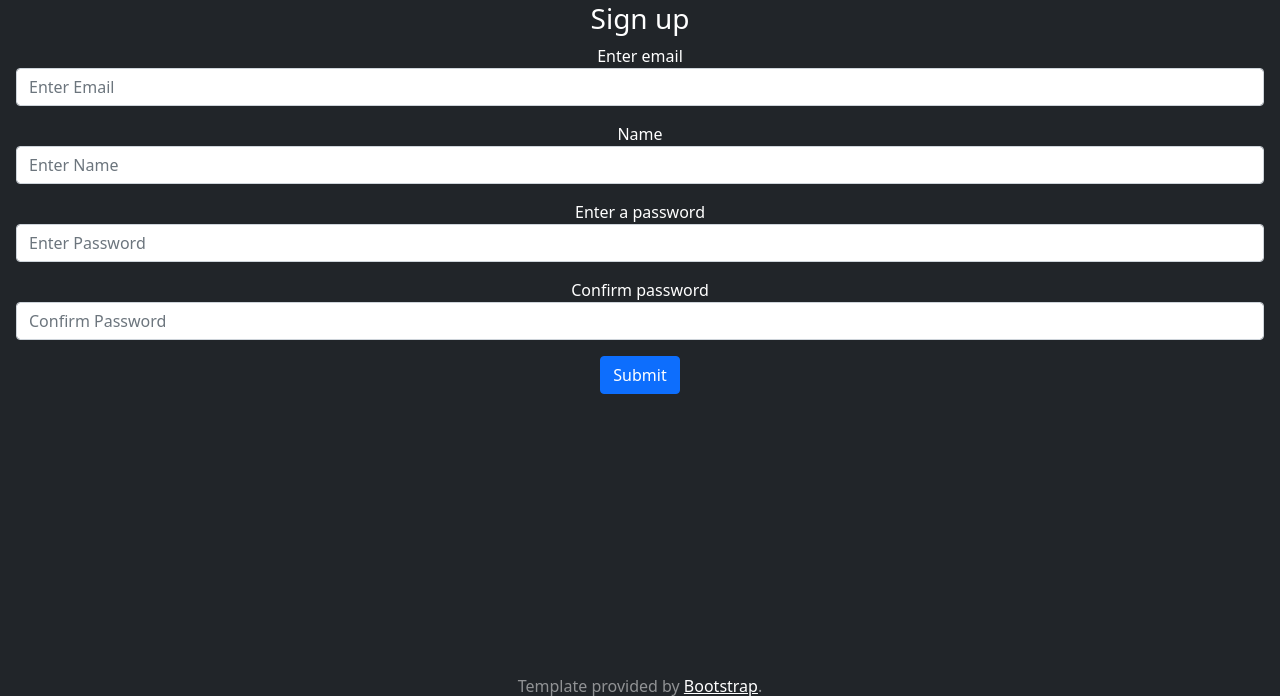
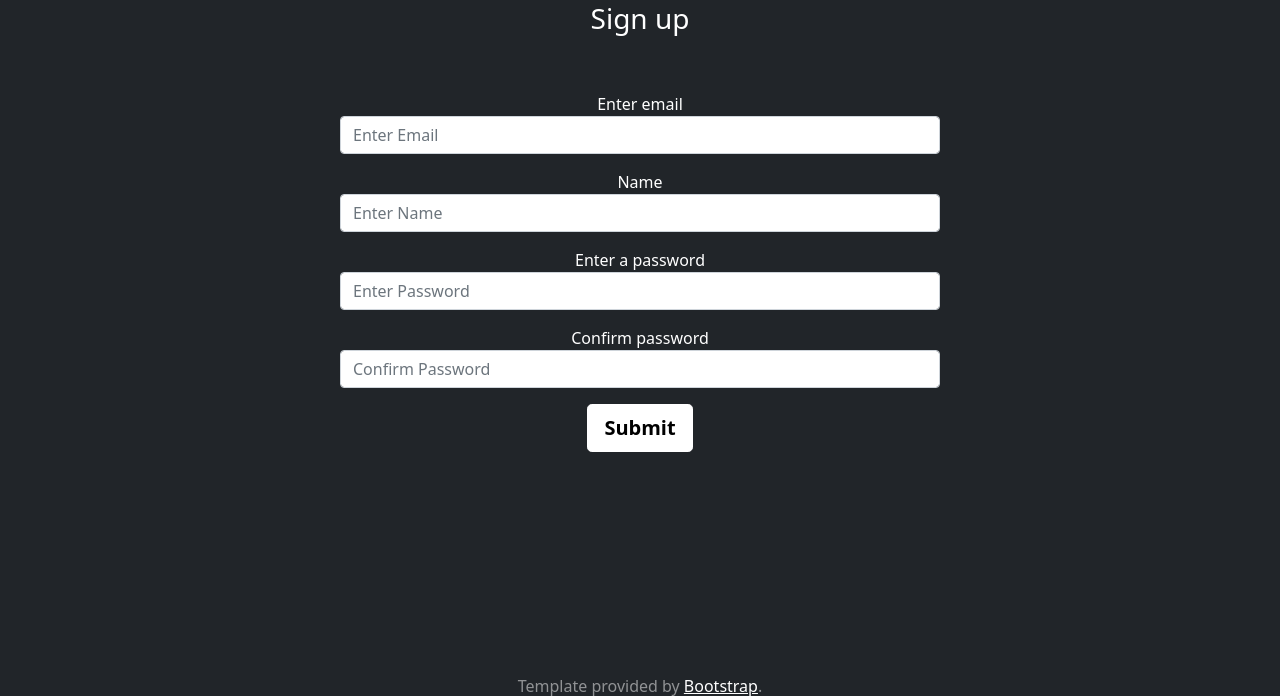
Before and after one commit to sicness9/BrewReview, a Flask app: page /signup in a window 1280 px wide. Shown: the part 70-766 px from the top of the page. Run offline with Flask 2, Linux system fonts and the light colour scheme; some libraries are stand-ins or nearby versions.

Commit message:
updated the sign up form/template to be more uniform with the rest of the site.

```diff
--- a/website/templates/signup.html
+++ b/website/templates/signup.html
@@ -2,12 +2,12 @@
 {% block content %}
 <form method = "POST">
     <h3 align="center" style="color:white; size:500%">Sign up</h3>
-    <div align="center" class="form-group">
+    <div align="center" class="container w-50 form-group mx-auto pt-5">
         <p style="color:white">Enter email <input type = "email" class="form-control" placeholder="Enter Email" name = "email" /></p>
         <p style="color:white">Name <input type = "text" class="form-control" placeholder="Enter Name" name = "name" /></p>
         <p style="color:white">Enter a password <input type="password" class="form-control" placeholder="Enter Password" name="password1"/></p>
         <p style="color:white">Confirm password <input type="password" class="form-control" placeholder="Confirm Password" name="password2"/></p>
-        <p><input class="btn btn-primary" type = "submit" value = "Submit" /></p>
+        <p><input class="btn btn-lg btn-secondary fw-bold border-white bg-white text-black" type = "submit" value = "Submit" /></p>
     </div>
 </form>
 {% endblock %}
```
